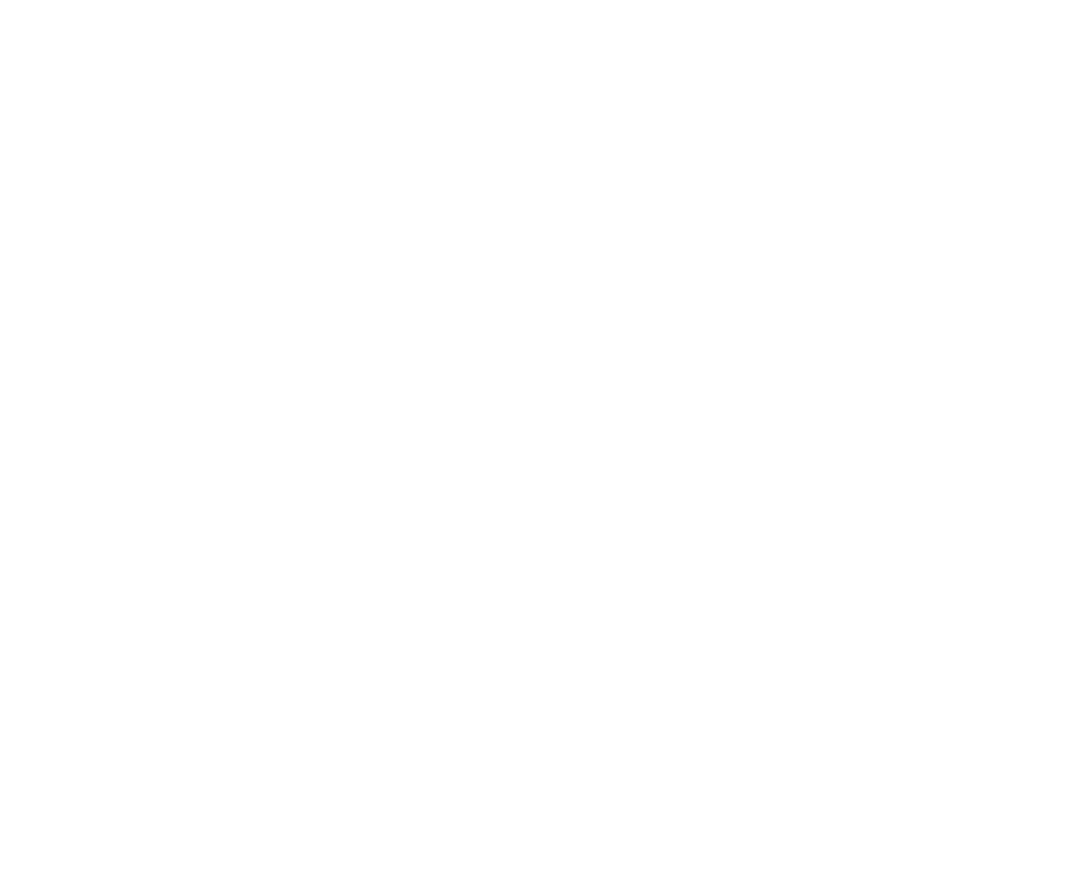
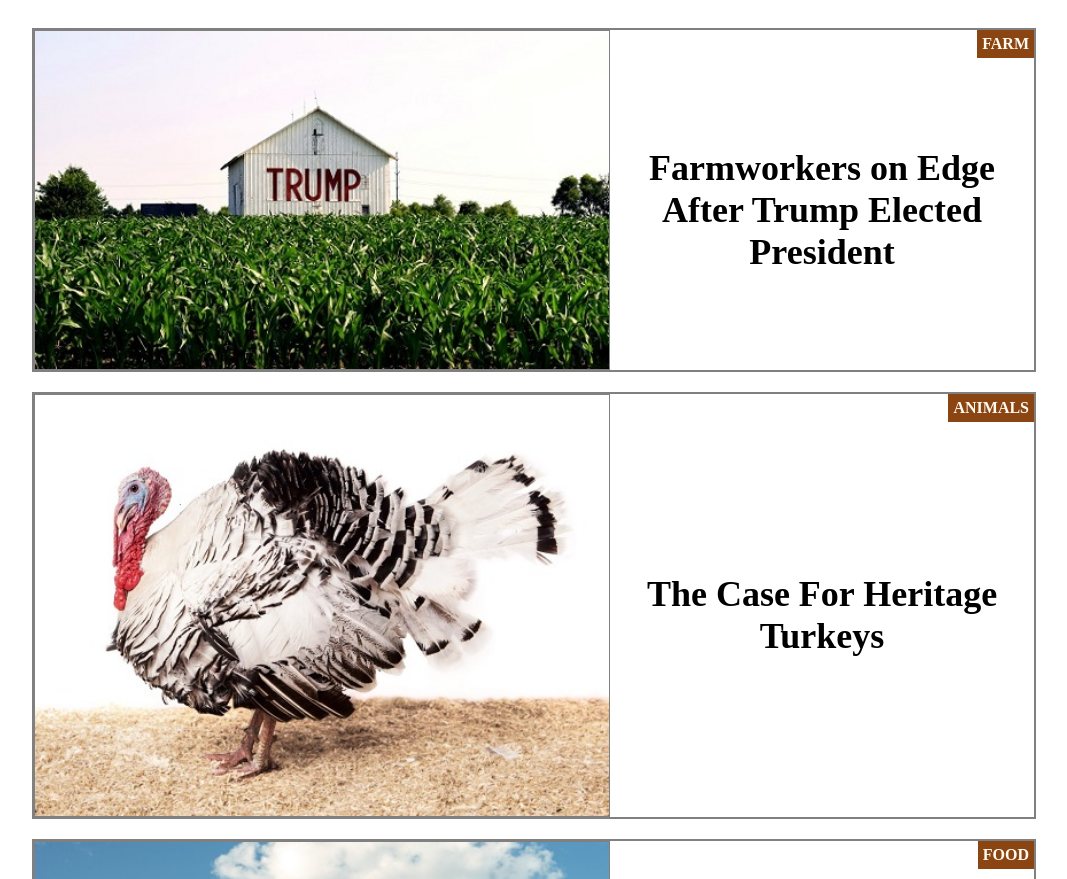
Before and after one commit to oliviamae92/Modern-Farmer-Webpage, a plain HTML site: page index.html in a window 1280 px wide. Shown: the top 879 px of the page, without its empty margins (32-1099 px from the left). Before the commit the page ends 800 px from the top, so only its background shows below. Drawn offline with Linux system fonts and the light colour scheme.

Commit message:
my initial upload
work done on css. basic layout and styling. HELP

```diff
--- /dev/null
+++ b/css/styles.css
@@ -0,0 +1,104 @@
+/* Main Page Layout B Nocis */
+
+aside {
+    flex-basis: 200px;
+    font-size: 18px;
+    display: flex;
+    flex-direction: column;
+    margin-left: auto;
+    margin-right: auto;
+    align-content: center;
+}
+
+h1 {
+    display: flex;
+    align-items: center;
+    margin-left: 5px;
+    font-size: 36px;
+    flex-grow: 1;
+    text-align: center;
+    margin: auto;
+
+
+  }
+
+h2 {
+    display: flex;
+    font-size: 16px;
+    align-self: flex-end;
+    background-color: saddlebrown;
+    color: floralwhite;
+    margin-top: auto;
+    padding: 5px;
+
+
+
+}
+
+body {
+   width: 90%;
+   margin-left: 5%;
+   margin-right: 5%;
+
+}
+
+.content {
+    display: flex;
+    margin: auto;
+
+}
+
+.article1,
+.article2,
+.article3 {
+    display: flex;
+    margin-top:20px;
+    flex-wrap: wrap;
+    border: 2px solid grey;
+    flex-basis: 1000px;
+
+}
+
+
+.articleimg1{
+     display:flex;
+     flex-grow: 1;
+     flex-basis: 300px;
+     border: 1px solid grey;
+}
+
+.articleimg2{
+     display: flex;
+     flex-grow: 1;
+     flex-basis: 300px;
+     border: 1px solid grey;
+}
+
+.articleimg3{
+     display: flex;
+     flex-grow: 1;
+     flex-basis: 300px;
+     border: 1px solid grey;
+}
+.art1 {
+    display: flex;
+    flex: 1 150px;
+
+  }
+
+.art2 {
+    display: flex;
+    flex: 1 150px;
+
+}
+
+.art3 {
+    display: flex;
+    flex: 1 150px;
+
+}
+
+.content {
+    display: flex;
+    flex-wrap: wrap;
+}
--- a/index.html
+++ b/index.html
@@ -3,8 +3,59 @@
 <head>
   <meta charset="UTF-8" />
   <title>Modern Farmer</title>
+  <link rel="stylesheet" href="css/styles.css">
 </head>
 <body>
 
+<!--Main content image and text boxes-->
+<div class="content">
+
+ <div class="article1">
+    <img class="articleimg1" src= "assets/trump.jpg">
+
+     <aside class="art1">
+
+
+     <h2> FARM </h2>
+    <h1>Farmworkers on Edge After Trump Elected President</h1>
+         <br>
+
+    </aside>
+ </div>
+
+
+ <div class="article2">
+
+    <img class="articleimg2" src= "assets/turkey.jpg">
+
+     <aside class="art2">
+
+       <h2> ANIMALS  </h2>
+     <h1>The Case For Heritage Turkeys</h1>
+         <br>
+
+
+     </aside>
+
+ </div>
+
+ <div class="article3">
+
+    <img class="articleimg3" src= "assets/barn.jpg">
+
+     <aside class="art3">
+
+       <h2> FOOD  </h2>
+     <h1>Meal-Kit Mania, Unpacked</h1>
+         <br>
+
+
+     </aside>
+
+ </div>
+
+
+</div>
+<!-- end of main content image and text boxes B. Nocis-->
 </body>
 </html>
```
Also changed, not shown: assets/barn.jpg (added), assets/trump.jpg (added), assets/turkey.jpg (added), 3 other files.
